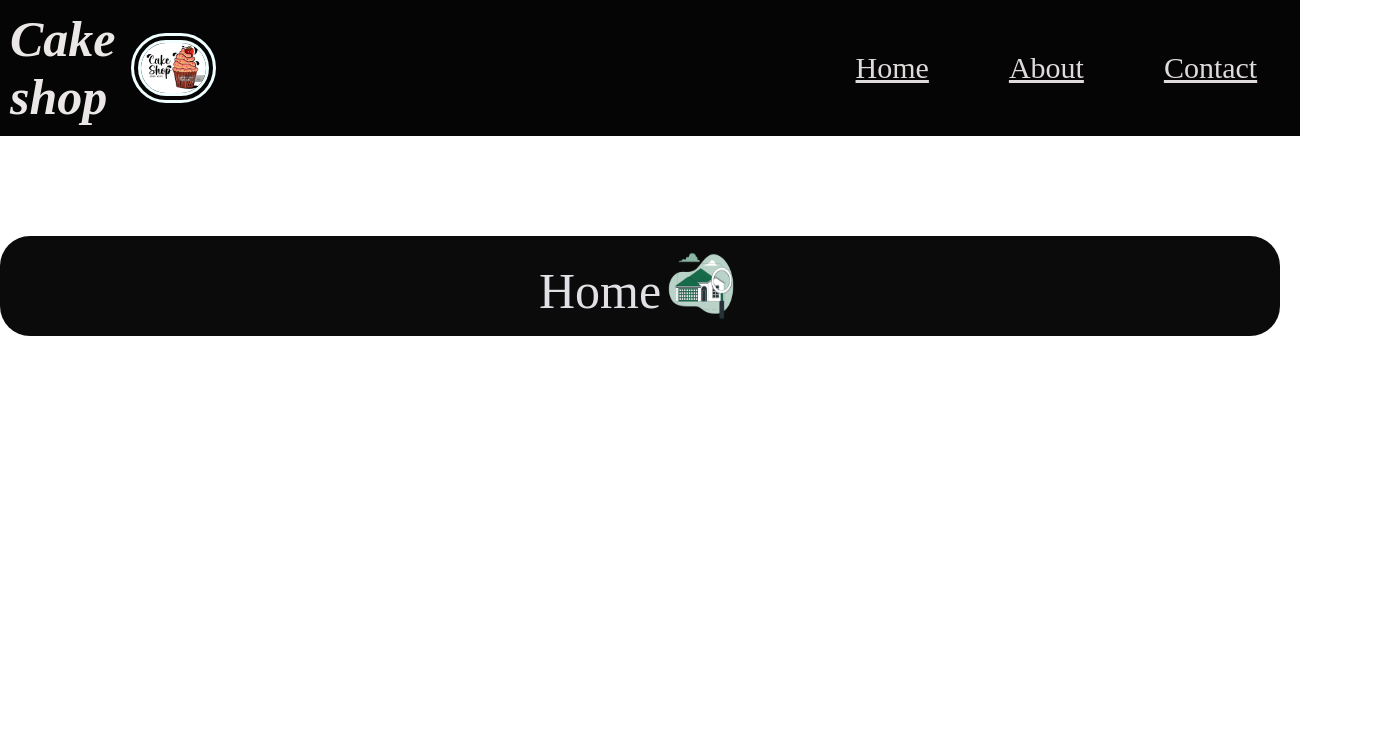
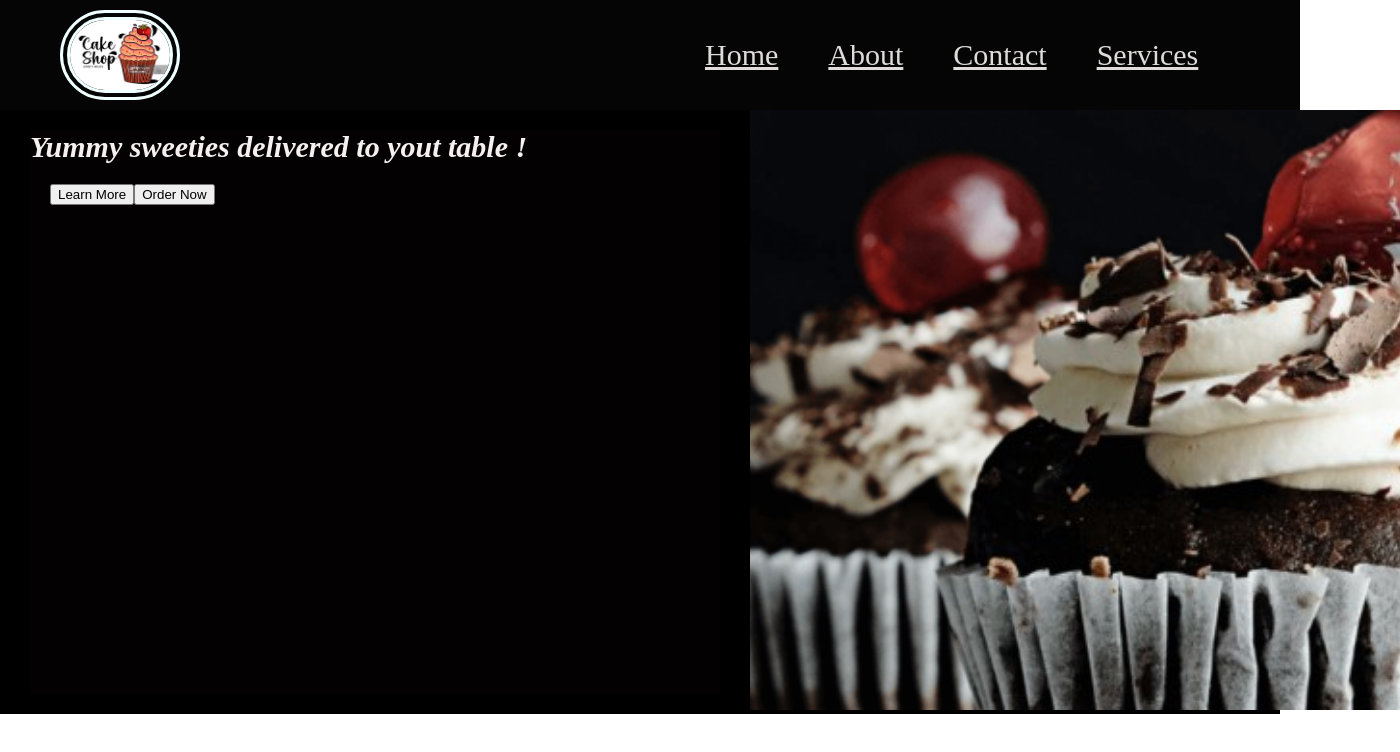
Before and after one commit to MansiMali18/Cake-Shop-using-react, a React app: page / in a window 1280 px wide. Shown: the whole page, 1400 px wide, since content can reach past the window. Built offline with nearby package versions, Linux system fonts and the light colour scheme.

Commit message:
added content into home page

```diff
--- a/src/Components/Navbar.css
+++ b/src/Components/Navbar.css
@@ -15,8 +15,9 @@ body
 }
 .logo
 {
-    width: 80px;
-    height: 50px;
+    width: 100px;
+    height: 70px;
+    margin-left: 50px;
     border-radius: 400px;
     border:10px double azure;
 }
@@ -26,7 +27,7 @@ body
     font-size: 50px;
     font-weight: bold;
     font-style: italic;
-    margin-right: 600px ;
+    margin-right: 500px ;
     display: flex;
     align-items: center;
 }
@@ -34,6 +35,6 @@ body
 {
      font-size: 30px;
     color: rgb(224, 219, 219);
-    margin: 0px 40px;
+    margin: 0px 25px;
 
 }
--- a/src/Components/Navbar.js
+++ b/src/Components/Navbar.js
@@ -6,12 +6,13 @@ function Navbar() {
     <>
     <div className='navbar'>
      <div className='name'>
-        Cake shop <img src={logo} className="logo"/>
+        <img src={logo} className="logo"/>
       </div>
       <div className='links'>
           <a href="/"className='nav-links'>Home</a>
           <a href="/About"className='nav-links'>About</a>
           <a href="/Contact"className='nav-links'>Contact</a>
+          <a href="/Services"className='nav-links'>Services</a>
       </div>
     </div>
     </>
--- a/src/View/HOME/Home.js
+++ b/src/View/HOME/Home.js
@@ -1,18 +1,27 @@
 
 import Navbar from '../../Components/Navbar';
 import HomeImg from "./Home.png"
+import cake from "./cake.PNG"
 import "./../HOME/home.css"
-import "./../../index.js"
 function Home() {
   return (
-  <>
-    <Navbar/>
-    <div className='about'>
-      <div className="headings">
-      <span className='heading'>Home</span>
-      <img src={HomeImg} className='heading-img'/>
+    <>
+      <Navbar />
+      <div className='home'>
+
+        <div class="info-container">
+          <div className="info">
+            Yummy sweeties delivered to yout table !
+            <div className='button'>
+              <button type="button" className='btn1'>Learn More</button>
+              <button  type="button" className='btn2'>Order Now</button>
+            </div>
+          </div>
+          <div class="cake-img">
+            <img src={cake} className='cake' />
+          </div>
+        </div>
       </div>
-    </div>
     </>
   )
 }
--- a/src/View/HOME/home.css
+++ b/src/View/HOME/home.css
@@ -3,3 +3,50 @@
     background-color: black;
     color: blanchedalmond;
 }
+.info-container
+{
+    width: 1400px;
+    display: flex;
+}
+.info
+{
+    font-style: italic;
+    color: rgb(246, 240, 241);
+    background-color: rgb(3, 1, 1);
+    font-size: 30px;
+    font-weight: bold;
+    width: 700px;
+    margin: 20px 30px
+}
+.button
+{
+    display: flex;
+    margin: 20px 20px;
+}
+.btn-1
+{
+     background-color: white;
+     color: black;
+     width: 300px;
+     border-radius: 30px;
+     border:  0.5px, aqua , solid
+}
+.btn-1:hover
+{
+     background-color: white;
+     color: black;
+     width: 330px;
+}
+.btn-2
+{
+     background-color: aliceblue;
+     color: black;
+}
+
+.cake
+
+{
+    width: 650px;
+    object-fit:cover;
+   height: 600px;
+}
--- a/src/index.css
+++ b/src/index.css
@@ -13,8 +13,7 @@ body
 {
     align-items: center;
     display: flex;
-    font-size: 50px;
-    margin-top: 10px;
+    font-size: 30px;
 }
 .headings
 {
--- a/src/index.js
+++ b/src/index.js
@@ -2,6 +2,7 @@ import ReactDOM from 'react-dom/client';
 import Contact from './View/CONTACT/Contact.js';
 import Home from './View/HOME/Home.js'
 import About from './View/ABOUT/About.js';
+import Services from './View/SERVICES/Services.js'
 import "./index.css"
 const root = ReactDOM.createRoot(document.getElementById('root'));
 
@@ -19,6 +20,10 @@ else if(cp=='/Contact')
 {
   root.render(<Contact/>)
 }
+else if(ap=='/Services')
+{
+  root.render(<Services />)
+}
 else
 {
   root.render(<h1>NOt found</h1>)
```
Also changed, not shown: src/View/HOME/cake.PNG (added), src/View/SERVICES/Services.js (added), src/View/SERVICES/services.css (added).
